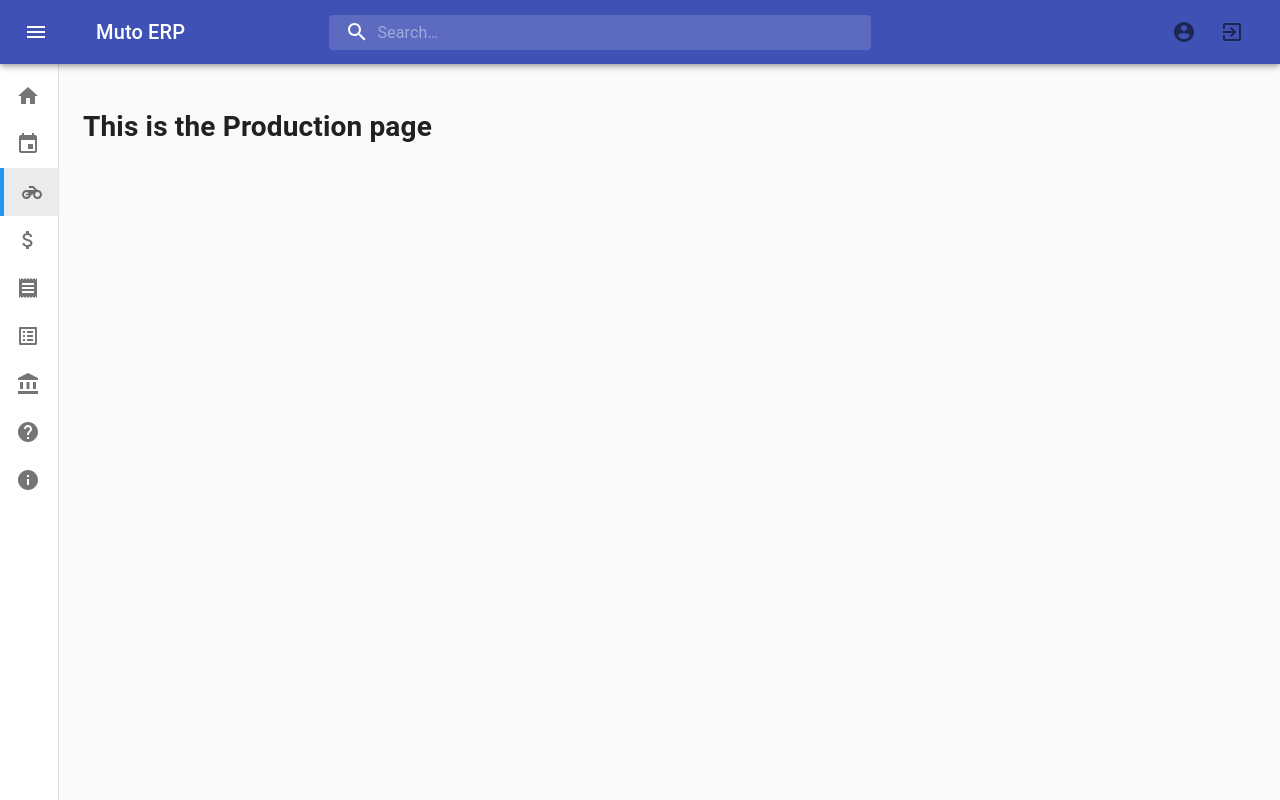
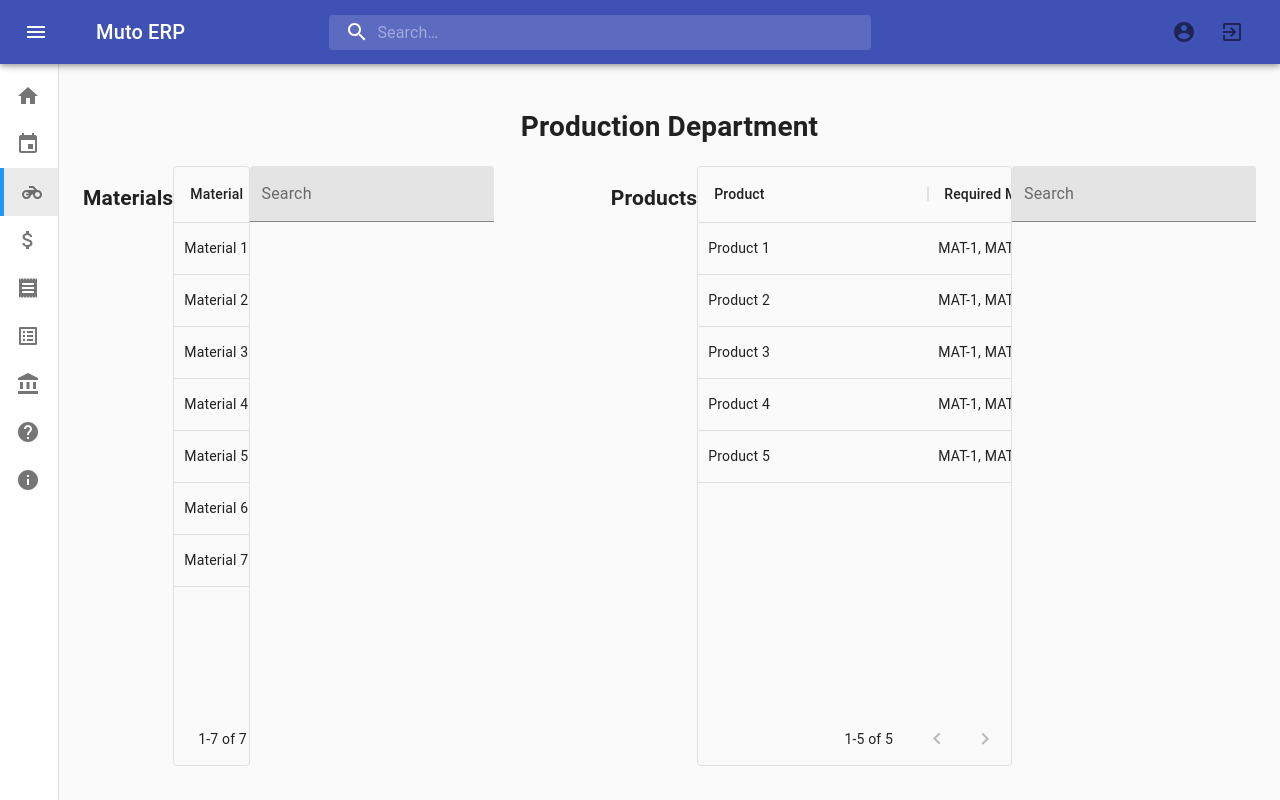
Before and after one commit to serum-390/soen390-team16-godzilla, a React (Create React App) app in the folder src/main/app/: page /production in a window 1280 px wide. Built offline with nearby package versions, Linux system fonts and the light colour scheme.

Commit message:
Set up Production/Manufacturing Page Prototype

```diff
--- a/src/main/app/src/components/Production.js
+++ b/src/main/app/src/components/Production.js
@@ -1,9 +1,91 @@
-function Production() {
+import { Button, makeStyles, TextField } from '@material-ui/core';
+import { DataGrid } from '@material-ui/data-grid';
+import React, { useEffect, useState } from 'react';
+import { Spinner } from './inventory/Inventory';
+
+const useStyles = makeStyles(theme => ({
+  root: {
+    flexGrow: 1,
+    padding: theme.spacing(2),
+  },
+  sort: {
+    margin: theme.spacing(1),
+    textTransform: 'none',
+  },
+}));
+
+const materialColumns = [
+  { field: 'id', headerName: '', width: 0,  hide: true},
+  { field: 'material', headerName: 'Material', width: 230 },
+  { field: 'mID', headerName: 'Material ID', width: 180 },
+  { field: 'status', headerName: 'Status', width: 180 }
+];
+
+const materialRows = [
+  { id: "1", material: 'Material 1', mID: 'MAT-1', status: 'In Stock'},
+  { id: '2', material: 'Material 2', mID: 'MAT-2', status: 'In Stock'},
+  { id: "3", material: 'Material 3', mID: 'MAT-3', status: 'In Stock'},
+  { id: "4", material: 'Material 4', mID: 'MAT-4', status: 'In Stock'},
+  { id: "5", material: 'Material 5', mID: 'MAT-5', status: 'Backorder'},
+  { id: "6", material: 'Material 6', mID: 'MAT-6', status: 'In Stock'},
+  { id: "7", material: 'Material 7', mID: 'MAT-7', status: 'Backorder'}
+];
+
+const purchaseColumns = [
+  { field: 'id', headerName: '', width: 0, hide: true},
+  { field: 'product', headerName: 'Product', width: 230 },
+  { field: 'requiredMaterials', headerName: 'Required Materials (Material ID)', width: 560 },
+  { field: 'production', headerName: 'Production', width: 130, renderCell: () => (
+    <div style={{ margin: 'auto' }}>
+      <Button variant='contained' color='primary' onClick={(newSelection) => { ToggleProduction(); }}>Start</Button>
+    </div>
+  )}
+];
+
+
+const purchaseRows = [
+  { id: 1, product: 'Product 1', requiredMaterials: 'MAT-1, MAT-3, MAT-4, MAT-7', production: ''},
+  { id: 2, product: 'Product 2', requiredMaterials: 'MAT-1, MAT-2, MAT-5, MAT-6, MAT-7', production: '05/10/19'},
+  { id: 3, product: 'Product 3', requiredMaterials: 'MAT-1, MAT-3, MAT-4, MAT-6', production: '05/10/19'},
+  { id: 4, product: 'Product 4', requiredMaterials: 'MAT-1, MAT-3', production: '05/10/19'},
+  { id: 5, product: 'Product 5', requiredMaterials: 'MAT-1, MAT-2, MAT-7', production: '05/10/19'}
+];
+
+function ToggleProduction() {
+  alert("Now starting production...");
+}
+
+const LoadedView = () => {
   return (
-    <div>
-      <h1>This is the Production page</h1>
+    <div style={{ height: 600, width: '100%' }}>
+      <h1 style={{ textAlign: "center" }}>Production Department</h1>
+      <div style={{ height: 600, width: '35%', float: 'left' }}>
+        <h2 style={{ float: 'left' }}>Materials</h2>
+        <TextField id="filled-basic" label="Search" variant="filled" style={{ float: 'right' }}/>
+        <DataGrid rows={materialRows} columns={materialColumns} pageSize={9} />
+      </div>
+      <div style={{ height: 600, width: '55%', float: 'right' }}>
+        <h2 style={{ float: 'left' }}>Products</h2>
+        <TextField id="filled-basic" label="Search" variant="filled" style={{ float: 'right' }}/>
+        <DataGrid rows={purchaseRows} columns={purchaseColumns} pageSize={9}/>
+      </div>
     </div>
   );
 }
 
+function Production() {
+
+  const classes = useStyles();
+  const [loading, setLoading] = useState(true);
+
+  useEffect(() => {
+    setLoading(false);
+  }, []);
+
+
+  return loading ? <Spinner />
+                 : <LoadedView classes={classes} />;
+}
+
+
 export default Production;
```
